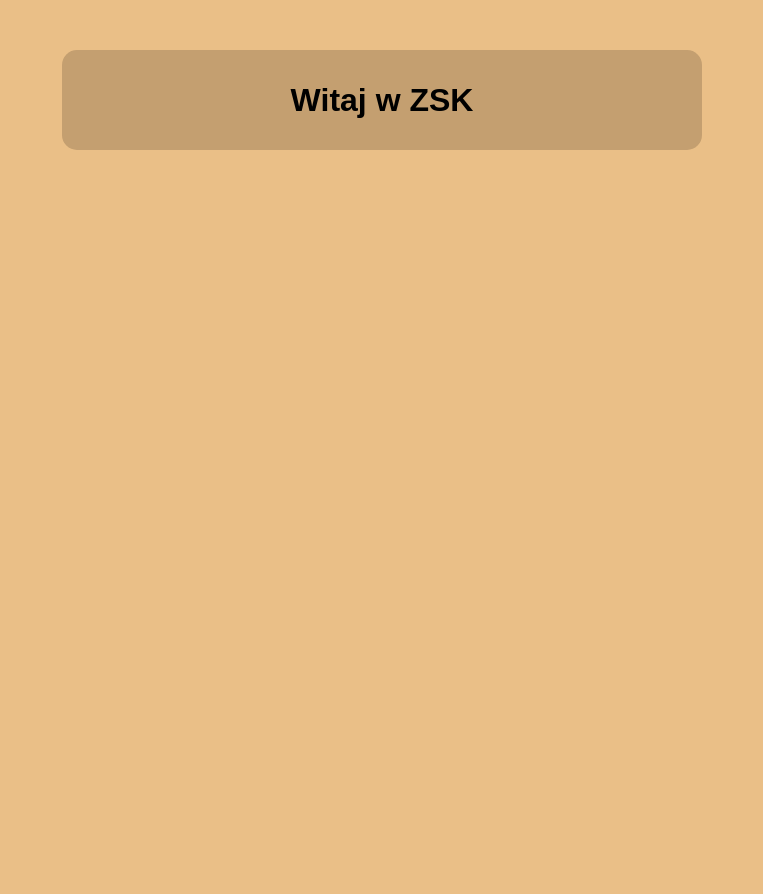
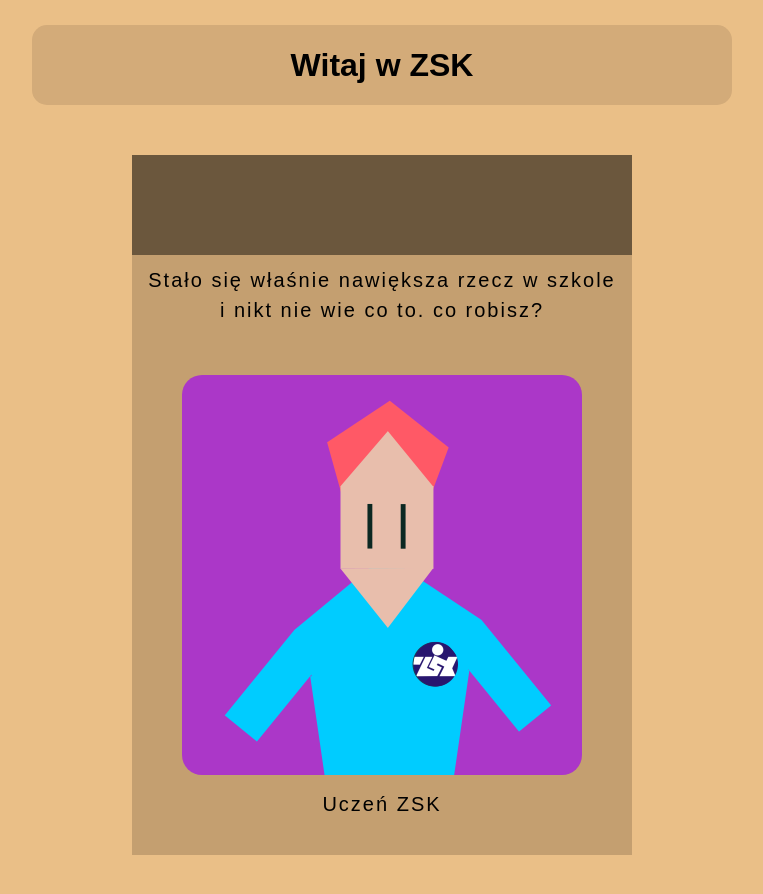
Before and after one commit to Witaj-w-ZSK/Witaj-w-ZSK-App, a React (Create React App) app: page / in a window 1280 px wide. Shown: the top 894 px of the page, without its empty margins (258-1021 px from the left). Before the commit the page ends 800 px from the top, so only its background shows below. Built offline with nearby package versions, Linux system fonts and the light colour scheme.

Commit message:
Add Box with Card and Statistics

```diff
--- a/src/App.js
+++ b/src/App.js
@@ -1,5 +1,6 @@
 import {BrowserRouter as Router} from "react-router-dom";
 import Header from "./components/Header";
+import Box from "./components/Box";
 
 function App() {
     return (
@@ -7,6 +8,7 @@ function App() {
             <div className='container'>
                 <center>
                     <Header title='Witaj w ZSK'/>
+                    <Box />
                 </center>
             </div>
         </Router>
--- /dev/null
+++ b/src/components/Box.js
@@ -0,0 +1,19 @@
+import React from 'react';
+import PropTypes from 'prop-types';
+import Card from "./Card";
+import Statistics from "./Statistics";
+
+const Box = ({props}) => {
+    return (
+        <div className='box'>
+            <Statistics />
+            <Card />
+        </div>
+    );
+};
+
+Box.propTypes = {
+
+};
+
+export default Box;
--- /dev/null
+++ b/src/components/Card.js
@@ -0,0 +1,19 @@
+import React from 'react';
+import PropTypes from 'prop-types';
+import uczen from './../uczen_ZSK.png'
+
+const Card = ({props}) => {
+    return (
+        <div className='card'>
+            <p>Stało się właśnie nawiększa rzecz w szkole i nikt nie wie co to. co robisz?</p>
+            <img src={uczen} alt='Uczeń ZSK'/>
+            <p>Uczeń ZSK</p>
+        </div>
+    );
+};
+
+Card.propTypes = {
+
+};
+
+export default Card;
--- /dev/null
+++ b/src/components/Statistics.js
@@ -0,0 +1,16 @@
+import React from 'react';
+import PropTypes from 'prop-types';
+
+const Statistics = ({props}) => {
+    return (
+        <div className='statistics'>
+
+        </div>
+    );
+};
+
+Statistics.propTypes = {
+
+};
+
+export default Statistics;
--- a/src/index.css
+++ b/src/index.css
@@ -5,16 +5,49 @@ body {
 }
 
 .header {
-    background-color: #c49f70;
-    width: 50%;
-    min-height: 100px;
-    margin: 50px;
+    background-color: #d3ab79;
+    width: 700px;
+    min-height: 80px;
+    margin: 25px;
     display: flex;
     justify-content: center;
     align-items: center;
     border-radius: 15px;
 }
 
+.box {
+    width: 500px;
+    height: 700px;
+    background-color: #d3ab79;
+    margin: 50px;
+    border-radius: 5px;
+}
+
+.statistics {
+    width: 500px;
+    height: 100px;
+    background-color: #6b573d;
+}
+
+.card {
+    width: 500px;
+    height: 600px;
+    background-color: #c49f70;
+}
+
+.card p {
+    margin: 0;
+    min-height: 100px;
+    font-size: 20px;
+    letter-spacing: 2px;
+    line-height: 1.5;
+    padding: 10px;
+}
+
+.card img {
+    border-radius: 20px;
+}
+
 code {
     font-family: source-code-pro, Menlo, Monaco, Consolas, 'Courier New',
     monospace;
```
Also changed, not shown: src/uczen_ZSK.png (added).
